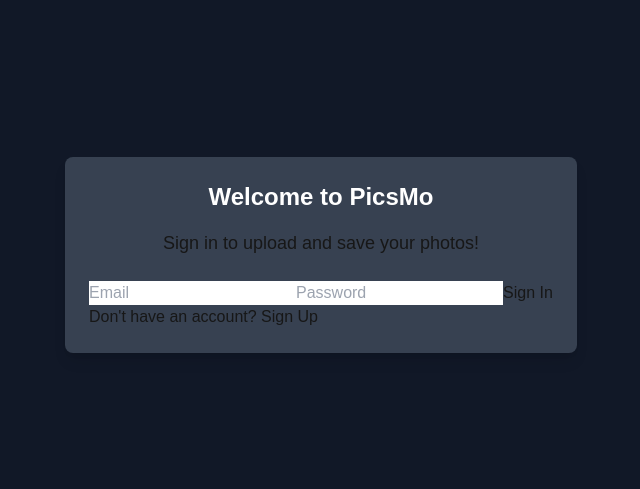
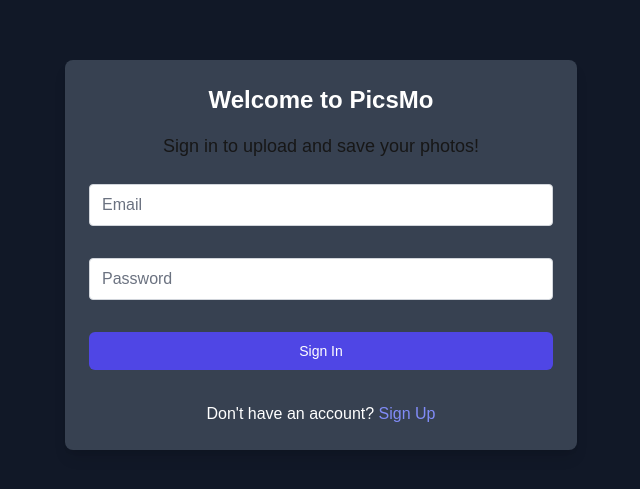
Before and after one commit to ademhilmibozkurt/PicsMo, a Next.js app: page / in a window 1280 px wide. Shown: the part 145-634 px from the top of the page, without its empty margins (319-959 px from the left). Built offline with nearby package versions, Linux system fonts and the light colour scheme.

Commit message:
feature/AuthForm style
Authentication form style changed.

```diff
--- a/app/components/authform.jsx
+++ b/app/components/authform.jsx
@@ -1,79 +1,101 @@
 'use client'
 
 import { useState } from "react"
+import { supabase } from "../utils/supabaseClient"
+import { useRouter } from "next/navigation"
 
-function AuthForm()
-{
+export default function AuthForm(){
     const [isNewUser, setIsNewUser]     = useState(false)
     const [email, setEmail]             = useState('')
     const [password, setPassword]       = useState('')
     const [isSigningIn, setIsSigningIn] = useState(false)
     const [isSigningUp, setIsSigningUp] = useState(false)
+    const router = useRouter()
 
-    async function handleLogin(e)
-    {
-        e.preventDefault()
+    async function handleLogin(e){
+        e.preventDefault();
+        setIsSigningIn(true)
+        const {data, error} = await supabase.auth.signInWithPassword({
+            email, password
+        })
+        console.log({error, data})
+        if (!error){
+            router.push('/photos')
+        } else {
+            setIsSigningIn(false)
+        }
     }
 
-    async function handleSignUp(e)
-    {
-        e.preventDefault()
+    async function handleSignUp(e){
+        e.preventDefault();
+        const {data, error} = await supabase.auth.signUp({
+            email,
+            password
+        })
+        if (!error){
+            setIsSigningUp(true)
+        }
+        console.log({data, error});
     }
 
-    let signInMessage = 'Sign In'
-    if(isSigningIn)
-    {
+    let signInMessage = 'Sign In';
+
+    if (isSigningIn){
         signInMessage = 'Signing In'
-    }
-    else if (isNewUser)
-    {
+    } else if (isNewUser){
         signInMessage = 'Sign Up'
     }
 
-    const signUpMessage = <p>Email sent! Check your email to confirm.</p>
+    const signUpMessage = <p className="text-center text-white">Email sent! Check your email to confirm sign up.</p>
 
-    return(
-        <form onSubmit={isNewUser ? handleSignUp: handleLogin}>
+    return (
+        <form onSubmit={isNewUser ? handleSignUp : handleLogin} className="space-y-8">
             <input
                 type="email"
                 value={email}
                 onChange={(e) => setEmail(e.target.value)}
-                className=""
-                placeholder="Email"/>
-
+                className="appearance-none rounded relative block w-full px-3 py-2 border border-gray-300 placeholder-gray-500 text-gray-900 focus:outline-none focus:ring-indigo-500 focus:border-indigo-500"
+                placeholder="Email"
+            />
             <input
                 type="password"
                 value={password}
                 onChange={(e) => setPassword(e.target.value)}
-                className=""
-                placeholder="Password"/>
-
-            <button type="submit">{signInMessage}</button>
-
-            <p>
-                {
-                    isNewUser ? (
+                className="appearance-none rounded relative block w-full px-3 py-2 border border-gray-300 placeholder-gray-500 text-gray-900 focus:outline-none focus:ring-indigo-500 focus:border-indigo-500"
+                placeholder="Password"
+            />
+            <button
+                type="submit"
+                className="group relative w-full flex justify-center py-2 px-4 border border-transparent text-sm font-medium rounded-md text-white bg-indigo-600 hover:bg-indigo-700 focus:outline-none focus:ring-2 focus:ring-offset-2 focus:ring-indigo-500"
+            >
+                {signInMessage}
+            </button>
+            <p className="text-center text-white">
+                {isNewUser ? (
                 <>
-                            Already have an account? {''}
+                    Already have an account? {' '}
                     <button
                     type="button"
-                                onClick={() => setIsNewUser(false)}>Sign In</button>
+                    onClick={() => setIsNewUser(false)}
+                    className="text-indigo-400 hover:text-indigo-600"
+                    >
+                    Sign In
+                    </button>
                 </>
                 ) : (
                 <>
-                            Don't have an account? {''}
+                    Don't have an account? {' '}
                     <button
                     type="button"
-                                onClick={() => setIsNewUser(true)}>Sign Up</button>
+                    onClick={() => setIsNewUser(true)}
+                    className="text-indigo-400 hover:text-indigo-600"
+                    >
+                    Sign Up
+                    </button>
                 </>
-                    )
+                )}
+            </p>
+            {isSigningUp && signUpMessage}
+        </form>
+    );
 }
-            </p>
-            {
-                isSigningUp && signUpMessage
-            }
-        </form>
-    )
-}
-
-export default AuthForm
```
Lines whose indentation alone changed are shown as unchanged.
